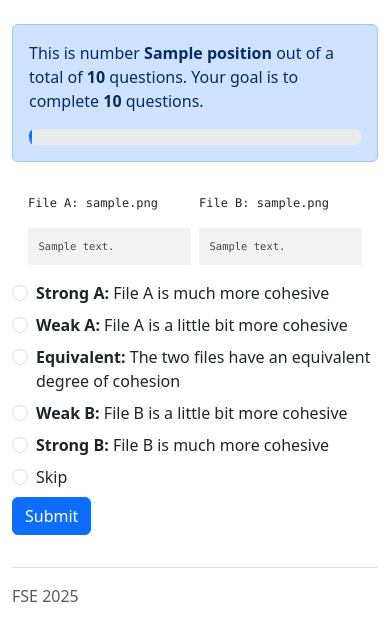
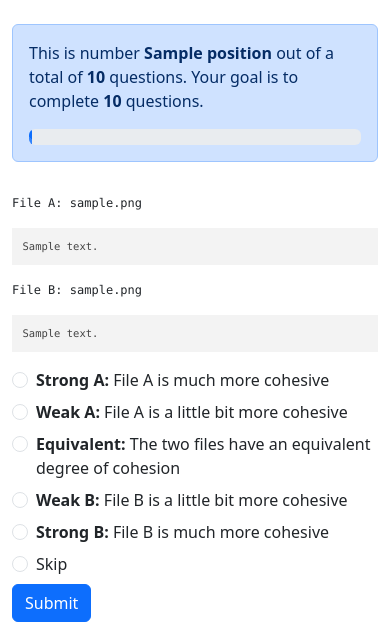
Before and after one commit to jlefever/fileranker, a Django app: template fileranker/templates/fileranker/sequence.html in a window 390 px wide. Shown: the part 89-718 px from the top of the page. Run offline with Django 5.2, Linux system fonts and the light colour scheme; tables that the repository leaves empty hold one stand-in row (values such as "Sample post"); the template is opened without the code that fills it: values that come from a table or form of the project are taken from there, most other values are stand-ins (such as "Sample title", 1, 10 or a date in 2020); some libraries are stand-ins or nearby versions.

Commit message:
fix sequence view on mobile

```diff
--- a/fileranker/templates/fileranker/sequence.html
+++ b/fileranker/templates/fileranker/sequence.html
@@ -16,14 +16,14 @@
 </div>
 <div class="container-fluid pt-3" style="max-width: 2200px;">
     <div class="row gx-2">
-        <div class="col overflow-hidden">
-            <div class="ms-3" style="font-size: 12px;">
+        <div class="col-xl overflow-hidden">
+            <div style="font-size: 12px;">
                 <p class="font-monospace">File A: {{ question.filename_a }}</p>
                 <pre><code>{{ question.content_a }}</code></pre>
             </div>
         </div>
-        <div class="col overflow-hidden">
-            <div class="me-3" style="font-size: 12px;">
+        <div class="col-xl overflow-hidden">
+            <div style="font-size: 12px;">
                 <p class="font-monospace">File B: {{ question.filename_b }}</p>
                 <pre><code>{{ question.content_b }}</code></pre>
             </div>
```
